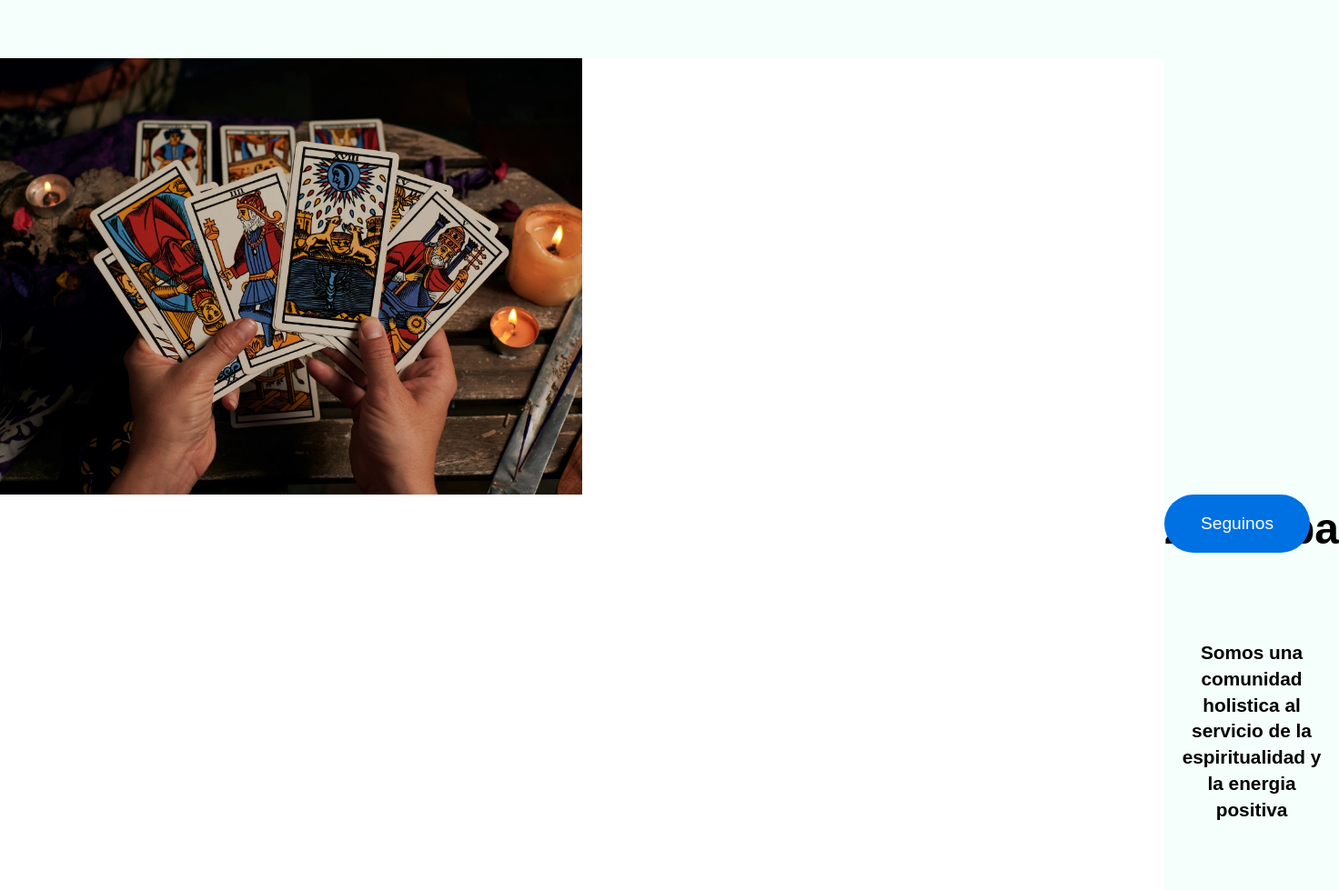
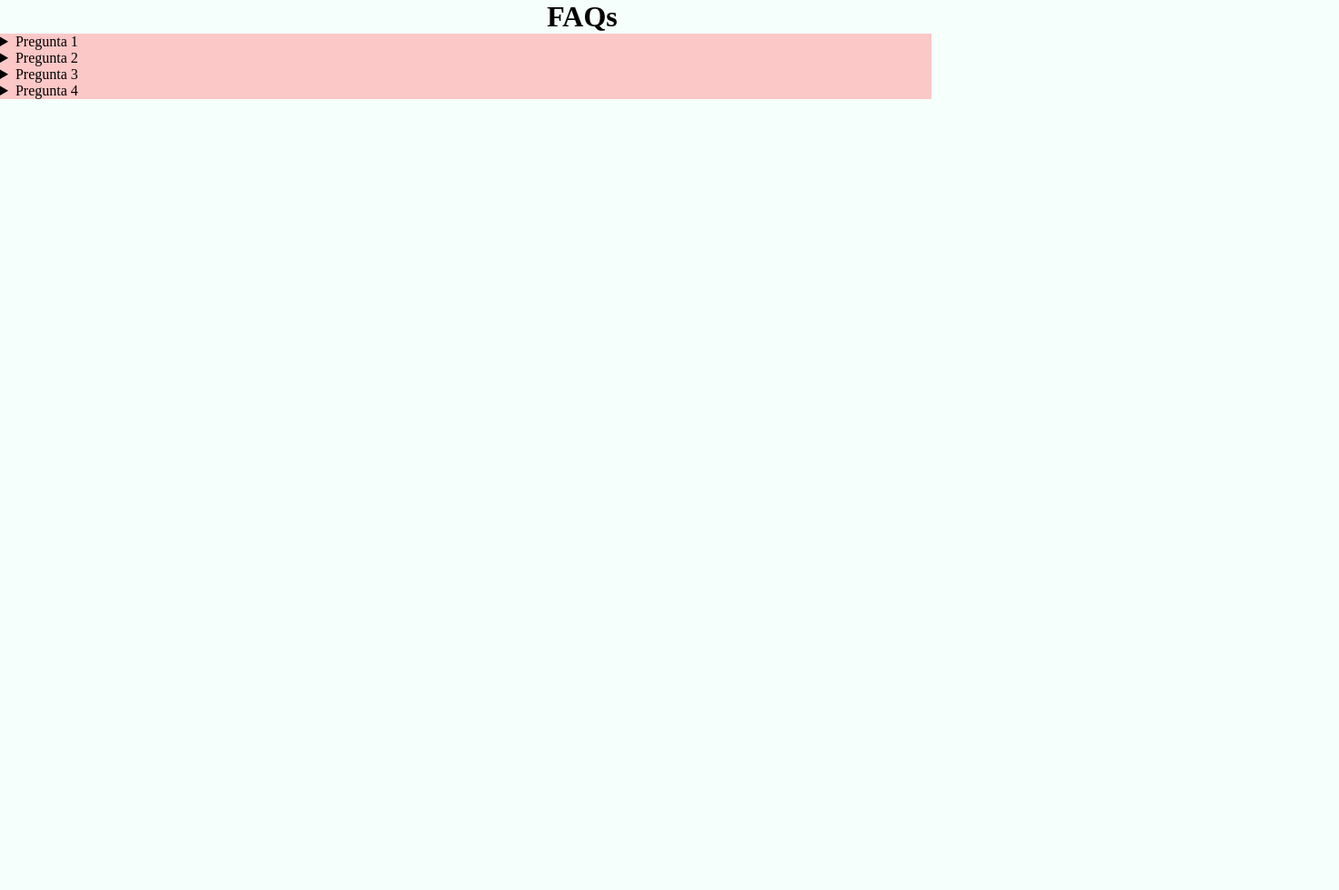
Before and after one commit to RodrigoJavierFernandez/Repo_RodrigoJFernandez, a plain HTML site: page FAQ.html in a window 1280 px wide. Shown: the whole page at 91% size, 1472 px wide, since content can reach past the window. After the commit the page ends 800 px from the top, so only its background shows below. Drawn offline with Linux system fonts and the light colour scheme.

Commit message:
cambios realizados a las 20hs 15-05-23

```diff
--- a/FAQ.html
+++ b/FAQ.html
@@ -10,20 +10,34 @@
 <body>
 
     <main>
-        <section class="gridContainer">
+        <div class="box">
+            <h1 class="Heading">FAQs</h1>
+            <div class="faqs">
+                 <details>
+                    <summary>Pregunta 1</summary>
+                    <p>RESPUESTA 1_:Lorem, ipsum dolor sit amet consectetur adipisicing elit. Aperiam molestias magni nemo pariatur neque nisi!</p>
+                 </details>
+            </div>
+            <div class="faqs">
+                <details>
+                   <summary>Pregunta 2</summary>
+                   <p>RESPUESTA 2_: Lorem, ipsum dolor sit amet consectetur adipisicing elit. Aperiam molestias magni nemo pariatur neque nisi!</p>
+                </details>
+           </div>
+           <div class="faqs">
+            <details>
+               <summary>Pregunta 3</summary>
+               <p>RESPUESTA 3_: Lorem, ipsum dolor sit amet consectetur adipisicing elit. Aperiam molestias magni nemo pariatur neque nisi!</p>
+            </details>
+       </div>
+       <div class="faqs">
+        <details>
+           <summary>Pregunta 4</summary>
+           <p>RESPUESTA 4_: Lorem, ipsum dolor sit amet consectetur adipisicing elit. Aperiam molestias magni nemo pariatur neque nisi!</p>
+        </details>
+   </div>
+        </div>
+    </main>
 
-            <h2>Zenzilba</h2>
-
-            <h3>Somos una comunidad holistica al servicio de la espiritualidad y la energia positiva</h3>
-
-            <button>Seguinos</button>
-
-            <img class="vertical" src="./assets/imgs/Inicio Body.webp" alt="">
-
-
-
-
-        </section>
-    </main>
 </body>
 </html>
--- a/style.css
+++ b/style.css
@@ -230,11 +230,11 @@ button{
     display: flex;
     flex-direction: column;
     align-items: center;
-    background-color: rgb(186, 223, 255);
+    background-color: rgb(13, 96, 169);
 }
 
 .work{
-    font-size: 2rem;
+    font-size: 15rem;
     margin: 4rem 0;
 }
 .blog,
@@ -311,3 +311,14 @@ img{
     position: fixed;
 
 }
+
+/*////////////////FAQ/////////////////////////////////*/
+
+.Heading{
+    text-align: center;
+}
+.faqs{
+    background-color: #fbc8c7;
+    width: 80%;
+    height: 100%;
+}
```
Also changed, not shown: servicios.html (+2 -3 lines).
